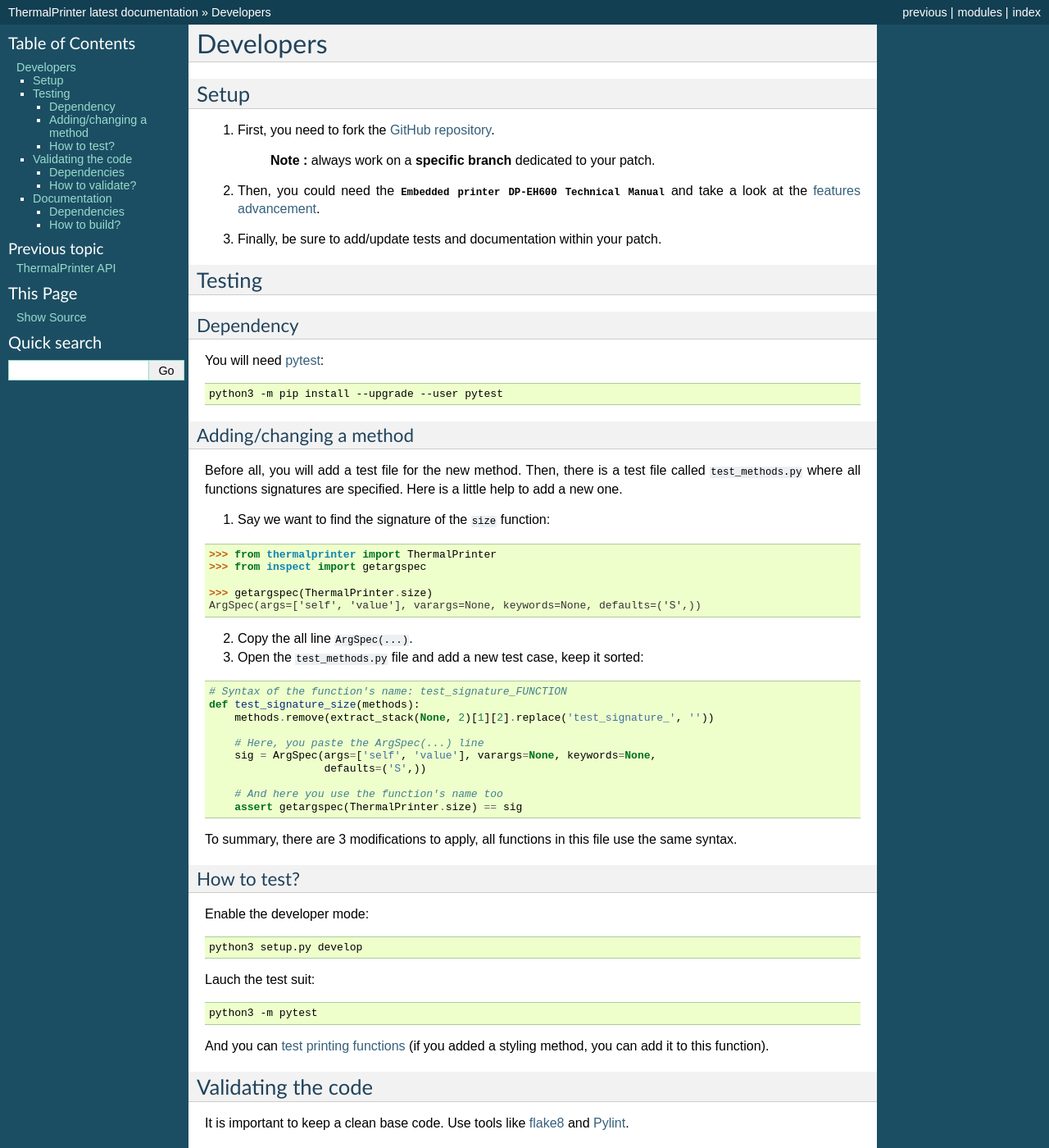
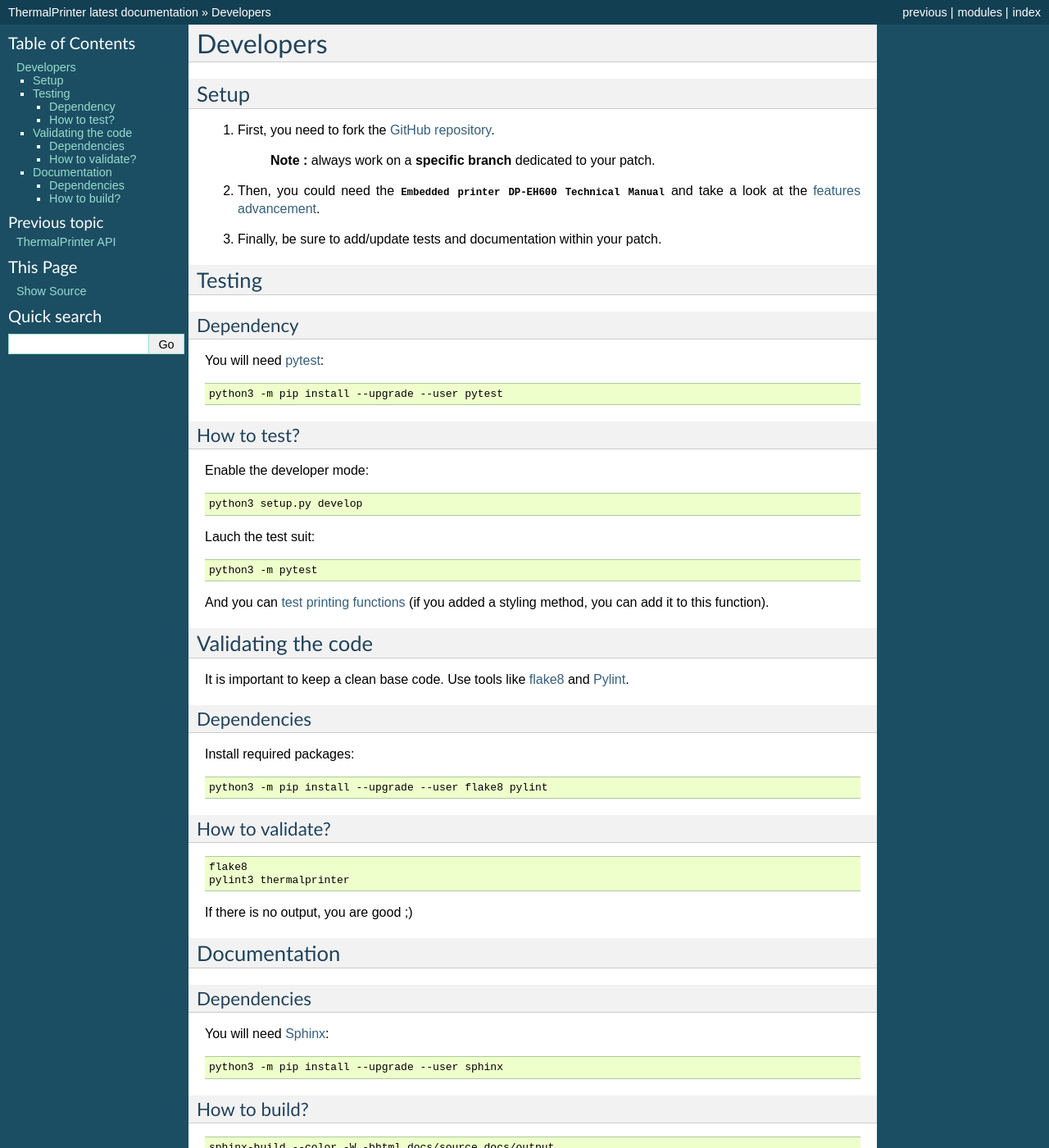
Before and after one commit to BoboTiG/thermalprinter, a Sphinx documentation site: the page built from docs/source/developers.rst, in a window 1280 px wide and 1400 px high. Shown: the whole window at 82% size. Built offline with Sphinx 7.4.7, drawn with Linux system fonts in a browser that asks for light colours.

Commit message:
Remove 'Adding/changing a method' section from developers.rst
Too verbose and complex. The test test_signature() in test/test_methods.py
is quite readable and easy to understand: it speaks for itself.

```diff
--- a/docs/source/developers.rst
+++ b/docs/source/developers.rst
@@ -26,40 +26,6 @@ You will need `pytest <https://pypi.python.org/pypi/pytest>`_:
 .. code-block:: bash
 
     python3 -m pip install --upgrade --user pytest
-
-
-Adding/changing a method
-------------------------
-
-Before all, you will add a test file for the new method. Then, there is a test file called ``test_methods.py`` where all functions signatures are specified. Here is a little help to add a new one.
-
-1. Say we want to find the signature of the ``size`` function:
-
-.. code-block:: python
-
-    >>> from thermalprinter import ThermalPrinter
-    >>> from inspect import getargspec
-
-    >>> getargspec(ThermalPrinter.size)
-    ArgSpec(args=['self', 'value'], varargs=None, keywords=None, defaults=('S',))
-
-2. Copy the all line ``ArgSpec(...)``.
-3. Open the ``test_methods.py`` file and add a new test case, keep it sorted:
-
-.. code-block:: python
-
-    # Syntax of the function's name: test_signature_FUNCTION
-    def test_signature_size(methods):
-        methods.remove(extract_stack(None, 2)[1][2].replace('test_signature_', ''))
-
-        # Here, you paste the ArgSpec(...) line
-        sig = ArgSpec(args=['self', 'value'], varargs=None, keywords=None,
-                      defaults=('S',))
-
-        # And here you use the function's name too
-        assert getargspec(ThermalPrinter.size) == sig
-
-To summary, there are 3 modifications to apply, all functions in this file use the same syntax.
 
 
 How to test?
```
